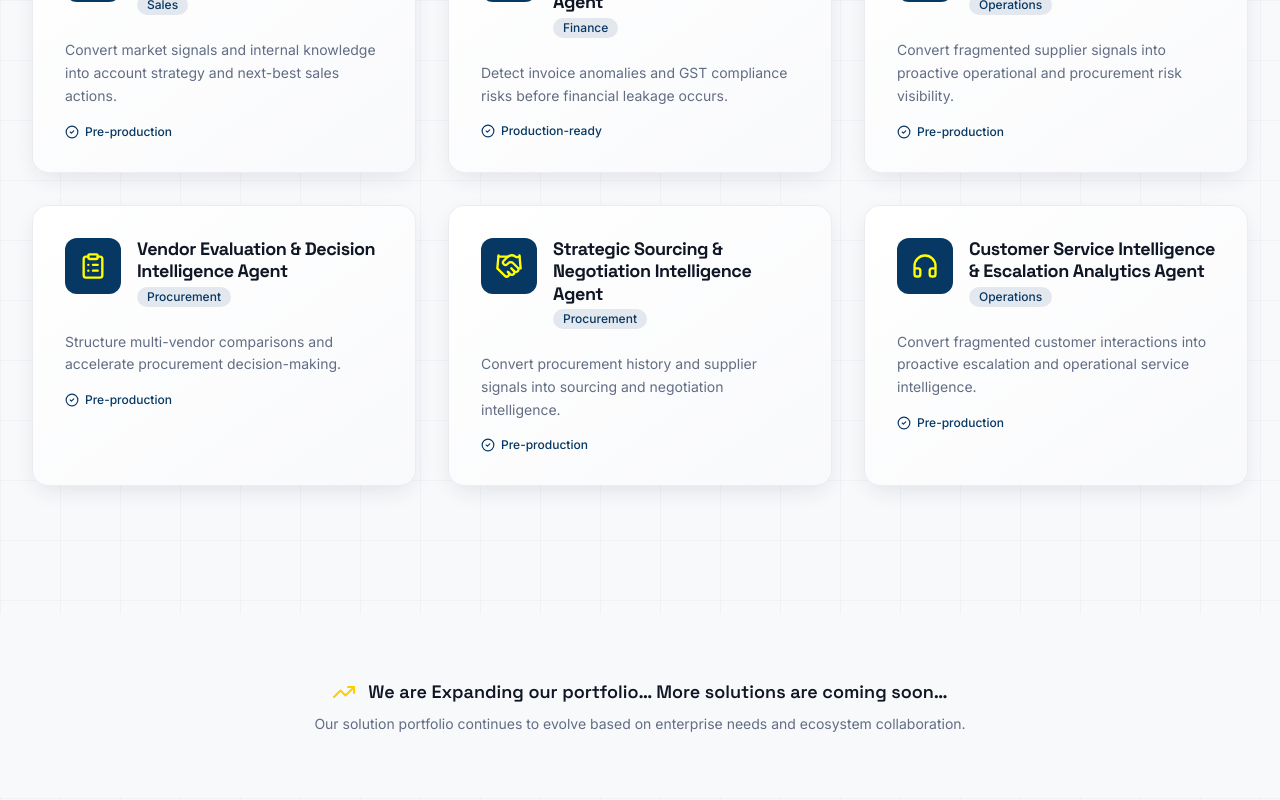
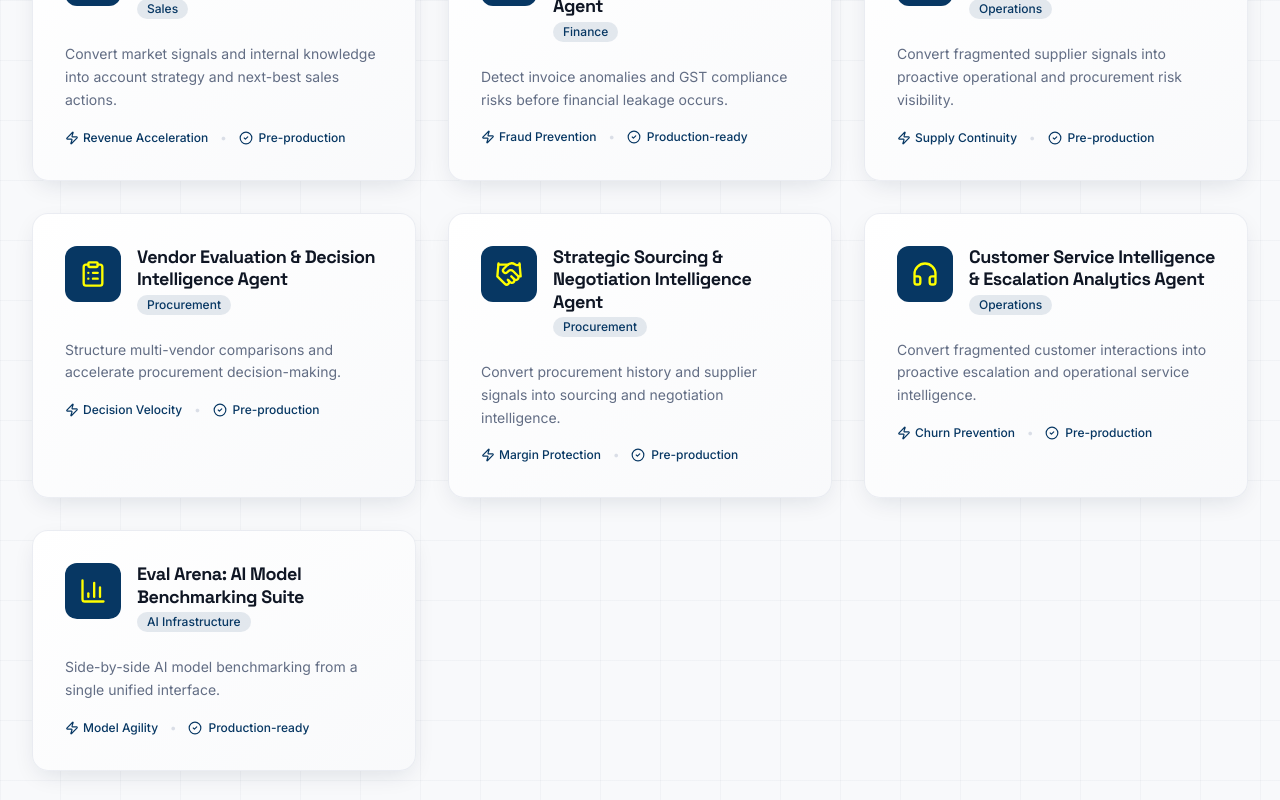
Before and after one commit to TYN-NIFO/tyn-website, a Next.js app: page /ai-solutions in a window 1280 px wide. Shown: the part 1400-2200 px from the top of the page. Built offline with nearby package versions, Linux system fonts and the light colour scheme.

Commit message:
Outcome Badges added to Solution Portfolio

```diff
--- a/src/components/sections/ai-solutions/SolutionPortfolio.tsx
+++ b/src/components/sections/ai-solutions/SolutionPortfolio.tsx
@@ -11,6 +11,8 @@ import {
   ClipboardList,
   Handshake,
   Headphones as HeadphonesIcon,
+  BarChart3,
+  Zap,
 } from "lucide-react";
 
 interface Solution {
@@ -22,6 +24,7 @@ interface Solution {
   description: string;
   capabilities: string[];
   impact: string;
+  outcome: string;
   status?: "production" | "pre-production";
 }
 
@@ -45,6 +48,7 @@ const solutions: Solution[] = [
     ],
     impact:
       "40–60% reduction in manual processing effort with improved audit readiness.",
+    outcome: "Cost Avoidance",
     status: "production",
   },
   {
@@ -66,6 +70,7 @@ const solutions: Solution[] = [
     ],
     impact:
       "30–50% reduction in first-level legal review effort with improved contract governance.",
+    outcome: "Risk Reduction",
     status: "production",
   },
   {
@@ -87,6 +92,7 @@ const solutions: Solution[] = [
     ],
     impact:
       "40–60% reduction in repetitive HR support interactions with faster employee resolution.",
+    outcome: "Effort Deflection",
     status: "production",
   },
   {
@@ -108,6 +114,7 @@ const solutions: Solution[] = [
     ],
     impact:
       "50–60% reduction in account research effort with improved opportunity qualification quality.",
+    outcome: "Revenue Acceleration",
     status: "pre-production",
   },
   {
@@ -129,6 +136,7 @@ const solutions: Solution[] = [
     ],
     impact:
       "40–60% reduction in manual invoice review effort with fewer downstream compliance incidents.",
+    outcome: "Fraud Prevention",
     status: "production",
   },
   {
@@ -150,6 +158,7 @@ const solutions: Solution[] = [
     ],
     impact:
       "Earlier operational risk identification and significant reduction in reactive escalation management.",
+    outcome: "Supply Continuity",
     status: "pre-production",
   },
   {
@@ -171,6 +180,7 @@ const solutions: Solution[] = [
     ],
     impact:
       "Faster vendor evaluation cycles with consistent, bias-reduced decision documentation.",
+    outcome: "Decision Velocity",
     status: "pre-production",
   },
   {
@@ -192,6 +202,7 @@ const solutions: Solution[] = [
     ],
     impact:
       "Improved negotiation preparedness and earlier identification of pricing risks and sourcing vulnerabilities.",
+    outcome: "Margin Protection",
     status: "pre-production",
   },
   {
@@ -213,7 +224,29 @@ const solutions: Solution[] = [
     ],
     impact:
       "Earlier escalation risk identification and measurable reduction in recurring operational service failures.",
+    outcome: "Churn Prevention",
     status: "pre-production",
+  },
+  {
+    id: "eval-arena",
+    name: "Eval Arena: AI Model Benchmarking Suite",
+    categories: ["AI Infrastructure"],
+    shortLine:
+      "Side-by-side AI model benchmarking from a single unified interface.",
+    icon: BarChart3,
+    description:
+      "A controlled evaluation environment for comparing model responses, latency, and performance metrics.",
+    capabilities: [
+      "Multi-provider prompt execution",
+      "Side-by-side response comparison",
+      "Latency and token tracking",
+      "Streaming + failover handling",
+      "Secure credential storage",
+      "Evaluation tagging",
+    ],
+    impact: "Faster provider evaluation and confident AI stack decisions.",
+    outcome: "Model Agility",
+    status: "production",
   },
 ];
 
@@ -225,6 +258,7 @@ const categories = [
   "Sales",
   "Operations",
   "Procurement",
+  "AI Infrastructure",
 ];
 
 export const SolutionPortfolio = () => {
@@ -269,7 +303,7 @@ export const SolutionPortfolio = () => {
         {/* Grid */}
         <div className="relative w-full transition-all duration-500 ease-in-out">
           {expandedId === null ? (
-            <div className="grid grid-cols-1 md:grid-cols-2 lg:grid-cols-3 gap-8 animate-fade-in">
+            <div className="grid grid-cols-1 md:grid-cols-2 lg:grid-cols-3 gap-8 animate-fade-in justify-items-center lg:justify-items-start">
               {filtered.map((solution) => {
                 const Icon = solution.icon;
                 return (
@@ -301,11 +335,18 @@ export const SolutionPortfolio = () => {
                     <p className="text-sm text-muted-foreground leading-relaxed mb-4">
                       {solution.shortLine}
                     </p>
-                    <div className="flex items-center gap-1.5 text-xs text-tyn-blue font-medium">
-                      <CheckCircle2 className="w-3.5 h-3.5" />
-                      {solution.status === "pre-production"
-                        ? "Pre-production"
-                        : "Production-ready"}
+                    <div className="flex items-center gap-3 text-xs font-medium h-5">
+                      <div className="flex items-center gap-1 text-tyn-blue">
+                        <Zap className="w-3.5 h-3.5" />
+                        <span>{solution.outcome}</span>
+                      </div>
+                      <span className="text-border">•</span>
+                      <div className="flex items-center gap-1.5 text-tyn-blue">
+                        <CheckCircle2 className="w-3.5 h-3.5" />
+                        {solution.status === "pre-production"
+                          ? "Pre-production"
+                          : "Production-ready"}
+                      </div>
                     </div>
                   </div>
                 );
@@ -332,12 +373,19 @@ export const SolutionPortfolio = () => {
                             {cat}
                           </span>
                         ))}
-                        <span className="px-2.5 py-0.5 rounded-full bg-tyn-blue/20 text-tyn-blue text-xs font-medium flex items-center gap-1">
+                      </div>
+                      <div className="flex items-center gap-3 text-xs font-medium h-5">
+                        <div className="flex items-center gap-1 text-tyn-blue">
+                          <Zap className="w-3.5 h-3.5" />
+                          <span>{solution.outcome}</span>
+                        </div>
+                        <span className="text-border">•</span>
+                        <div className="flex items-center gap-1 text-tyn-blue">
                           <CheckCircle2 className="w-3 h-3" />
                           {solution.status === "pre-production"
                             ? "Pre-production"
                             : "Production-ready"}
-                        </span>
+                        </div>
                       </div>
                       <h3 className="text-2xl md:text-3xl font-display font-bold text-foreground mb-2">
                         {solution.name}
```
